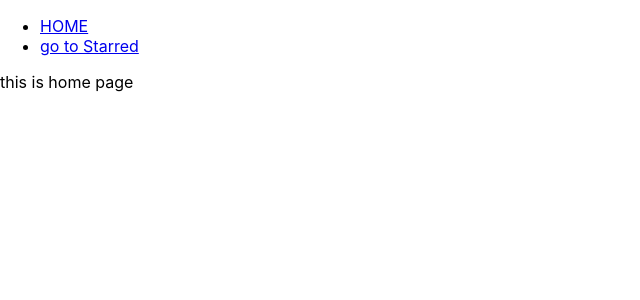
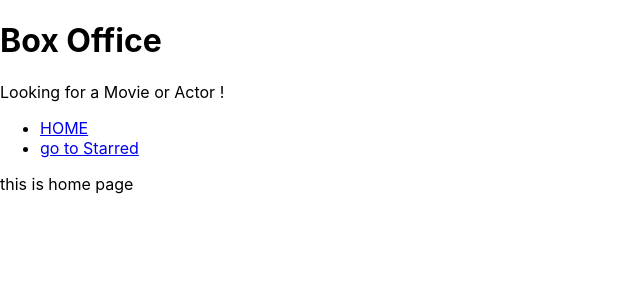
Before and after one commit to Sumitbisht2000/box-office, a React (Create React App) app in the folder box-office1/: page / in a window 1280 px wide. Shown: the top 300 px of the page, without its empty margins (0-640 px from the left). Built offline with nearby package versions, Linux system fonts and the light colour scheme.

Commit message:
main page layout

```diff
--- a/box-office1/src/App.js
+++ b/box-office1/src/App.js
@@ -1,13 +1,11 @@
 import React from "react";
 import { Switch,Route } from 'react-router-dom';
-import Navs from './component/Navs';
+
 import  Home  from "./Pages/Home";
 import Starred from "./Pages/Starred";
 function App() {
   return (
-    <div>
 
-    <Navs />
 
     <Switch>
 
@@ -24,7 +22,7 @@
     </Route>
 
   </Switch>
-  </div>
+
   );
 
 }
--- a/box-office1/src/Pages/Home.js
+++ b/box-office1/src/Pages/Home.js
@@ -1,8 +1,9 @@
 import React from 'react';
+import MainPageLayout from '../component/MainPageLayout';
 
  const Home = () => {
   return (
-    <div>this is home page</div>
+    <MainPageLayout>this is home page</MainPageLayout>
   )
 }
 export default Home
--- a/box-office1/src/Pages/Starred.js
+++ b/box-office1/src/Pages/Starred.js
@@ -1,8 +1,9 @@
 import React from 'react'
+import MainPageLayout from '../component/MainPageLayout'
 
 const Starred = () => {
   return (
-    <div>This is Starred page</div>
+    <MainPageLayout>This is Starred page</MainPageLayout>
   )
 }
 
--- /dev/null
+++ b/box-office1/src/component/MainPageLayout.js
@@ -0,0 +1,16 @@
+import React from 'react'
+import Navs from './Navs'
+import Title from './Title'
+
+const MainPageLayout = ({children}) => {
+  return (
+    <div>
+    <Title Title="Box Office" subtitle="Looking for a Movie or Actor !"/>
+    <Navs />
+     {children}
+
+  </div>
+  )
+}
+
+export default MainPageLayout
--- /dev/null
+++ b/box-office1/src/component/Title.js
@@ -0,0 +1,12 @@
+import React from 'react'
+
+const Title = ({Title,subtitle}) => {
+  return (
+    <div>
+        <h1>{Title}</h1>
+        <p>{subtitle}</p>
+    </div>
+  )
+}
+
+export default Title
```
